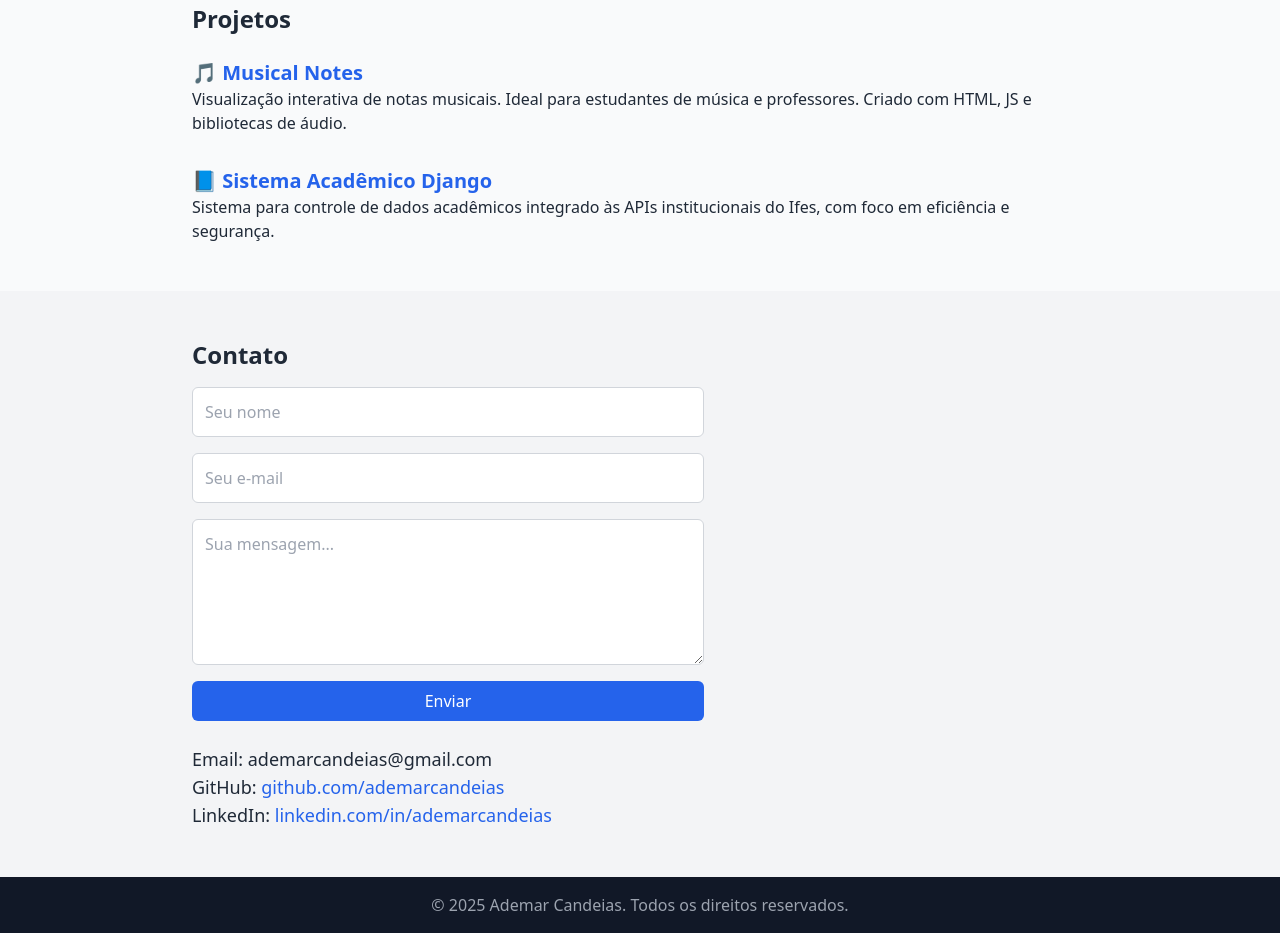
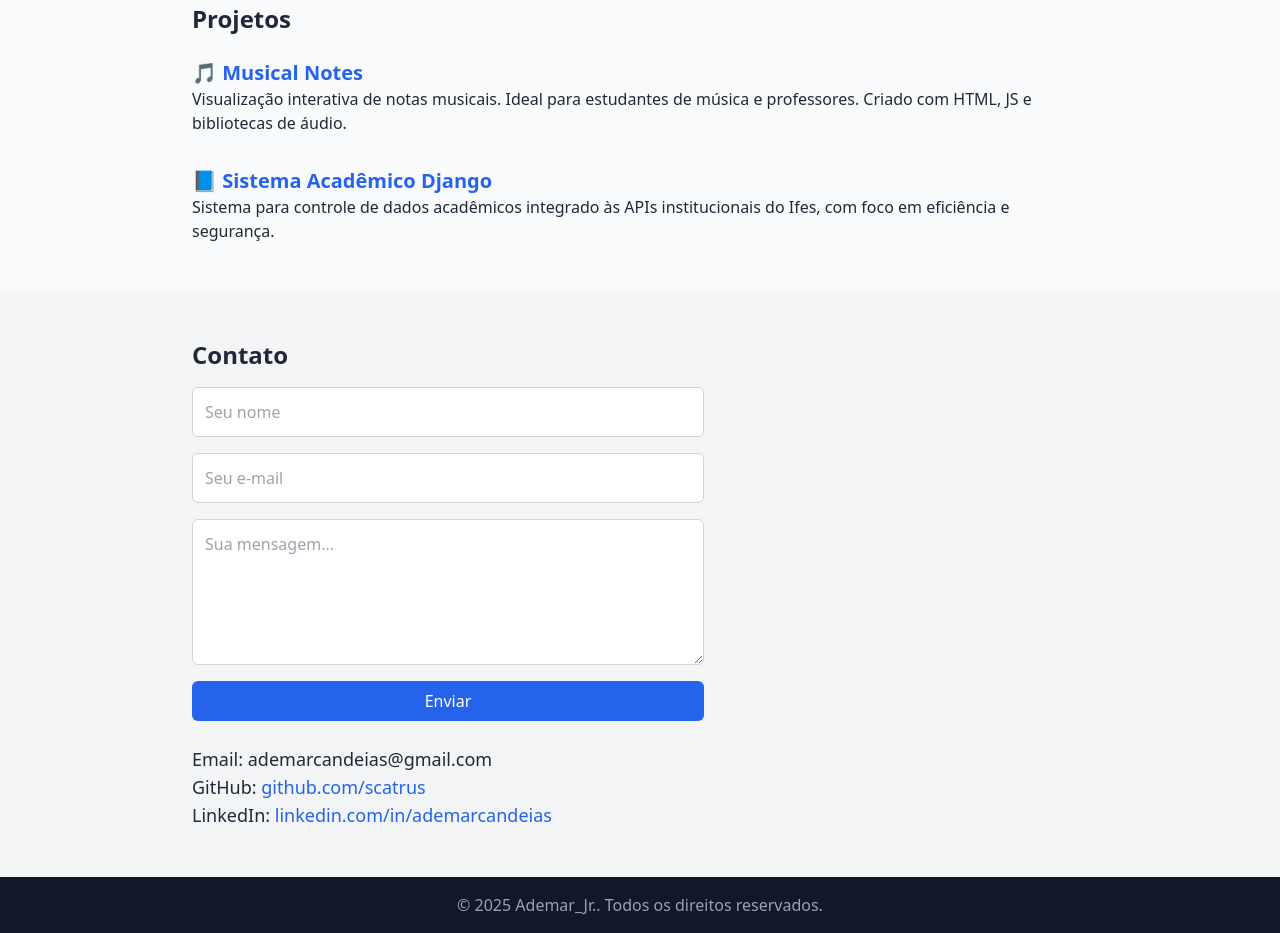
Before and after one commit to scatrus/site, a plain HTML site: page index.html in a window 1280 px wide. Shown: the part 689-1622 px from the top of the page. Drawn offline with nearby package versions, Linux system fonts and the light colour scheme.

Commit message:
update_fixes

```diff
--- a/index.html
+++ b/index.html
@@ -3,14 +3,14 @@
 <head>
   <meta charset="UTF-8" />
   <meta name="viewport" content="width=device-width, initial-scale=1.0"/>
-  <title>Ademar | Desenvolvedor Web</title>
+  <title>Ademar_Jr. | Desenvolvedor Web</title>
   <script src="https://cdn.tailwindcss.com"></script>
 </head>
 <body class="bg-gray-100 text-gray-800 font-sans">
 
   <!-- Header -->
   <header class="bg-gray-900 text-white py-10 text-center">
-    <h1 class="text-4xl font-bold animate-fade-in">Ademar Candeias</h1>
+    <h1 class="text-4xl font-bold animate-fade-in">Ademar G. C. Jr.</h1>
     <p class="mt-2 text-lg animate-fade-in delay-200">Desenvolvedor Full Stack | Soluções Web e APIs</p>
     <nav class="mt-4">
       <a href="#sobre" class="mx-3 hover:underline">Sobre</a>
@@ -73,8 +73,8 @@
         <button type="submit" class="bg-blue-600 text-white py-2 px-4 rounded-md hover:bg-blue-700">Enviar</button>
       </form>
       <div class="mt-6 text-lg">
-        <p>Email: ademarcandeias@gmail.com</p>
-        <p>GitHub: <a href="https://github.com/ademarcandeias" class="text-blue-600 hover:underline">github.com/ademarcandeias</a></p>
+        <p>Email: <a href="mailto:ademarcandeias@gmail.com">ademarcandeias@gmail.com</a></p>
+        <p>GitHub: <a href="https://github.com/scatrus" class="text-blue-600 hover:underline">github.com/scatrus</a></p>
         <p>LinkedIn: <a href="https://linkedin.com/in/ademarcandeias" class="text-blue-600 hover:underline">linkedin.com/in/ademarcandeias</a></p>
       </div>
     </div>
@@ -82,7 +82,7 @@
 
   <!-- Footer -->
   <footer class="bg-gray-900 text-center text-gray-400 py-4">
-    <p>© 2025 Ademar Candeias. Todos os direitos reservados.</p>
+    <p>© 2025 Ademar_Jr.. Todos os direitos reservados.</p>
   </footer>
 
   <style>
```
